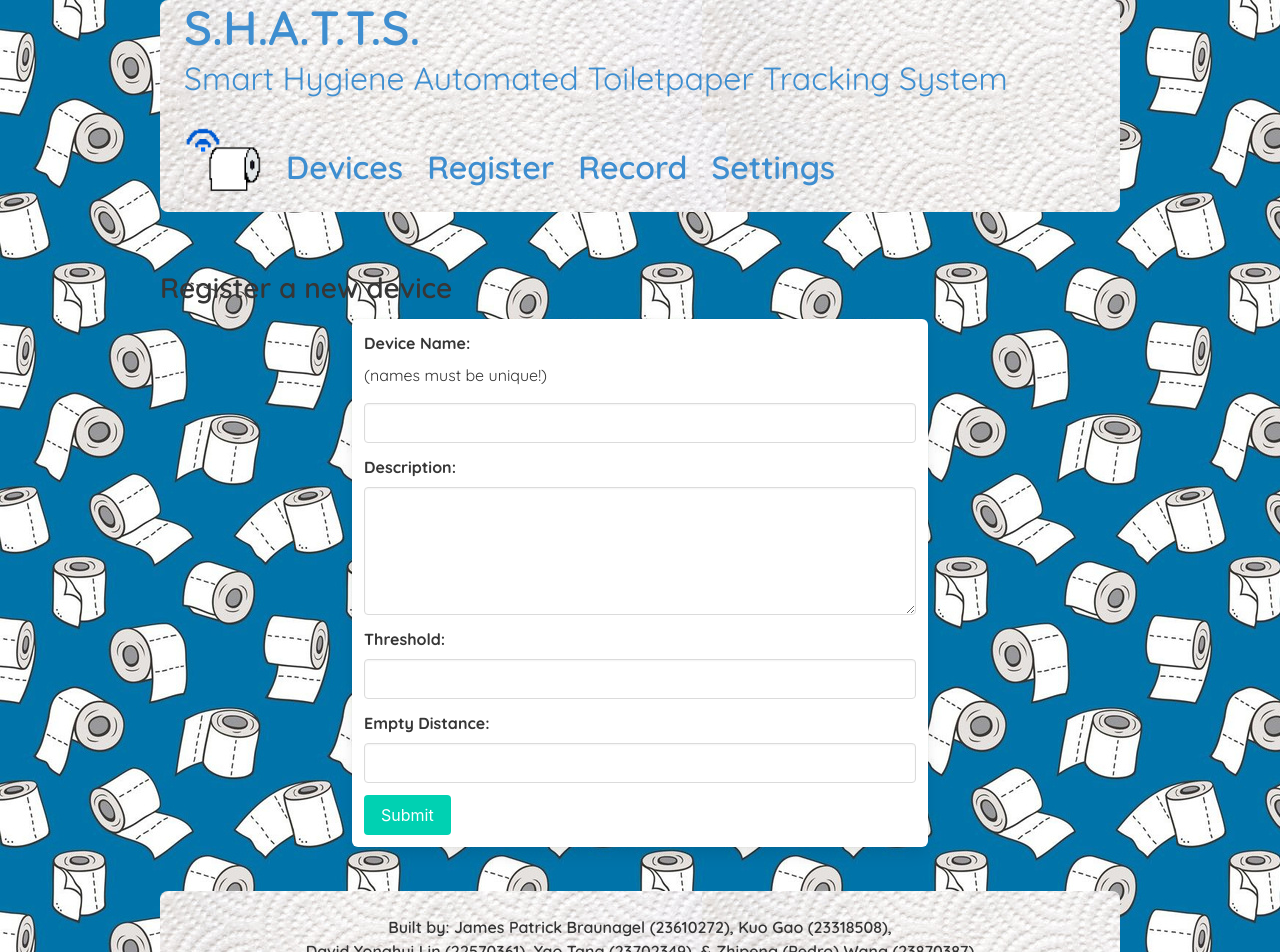
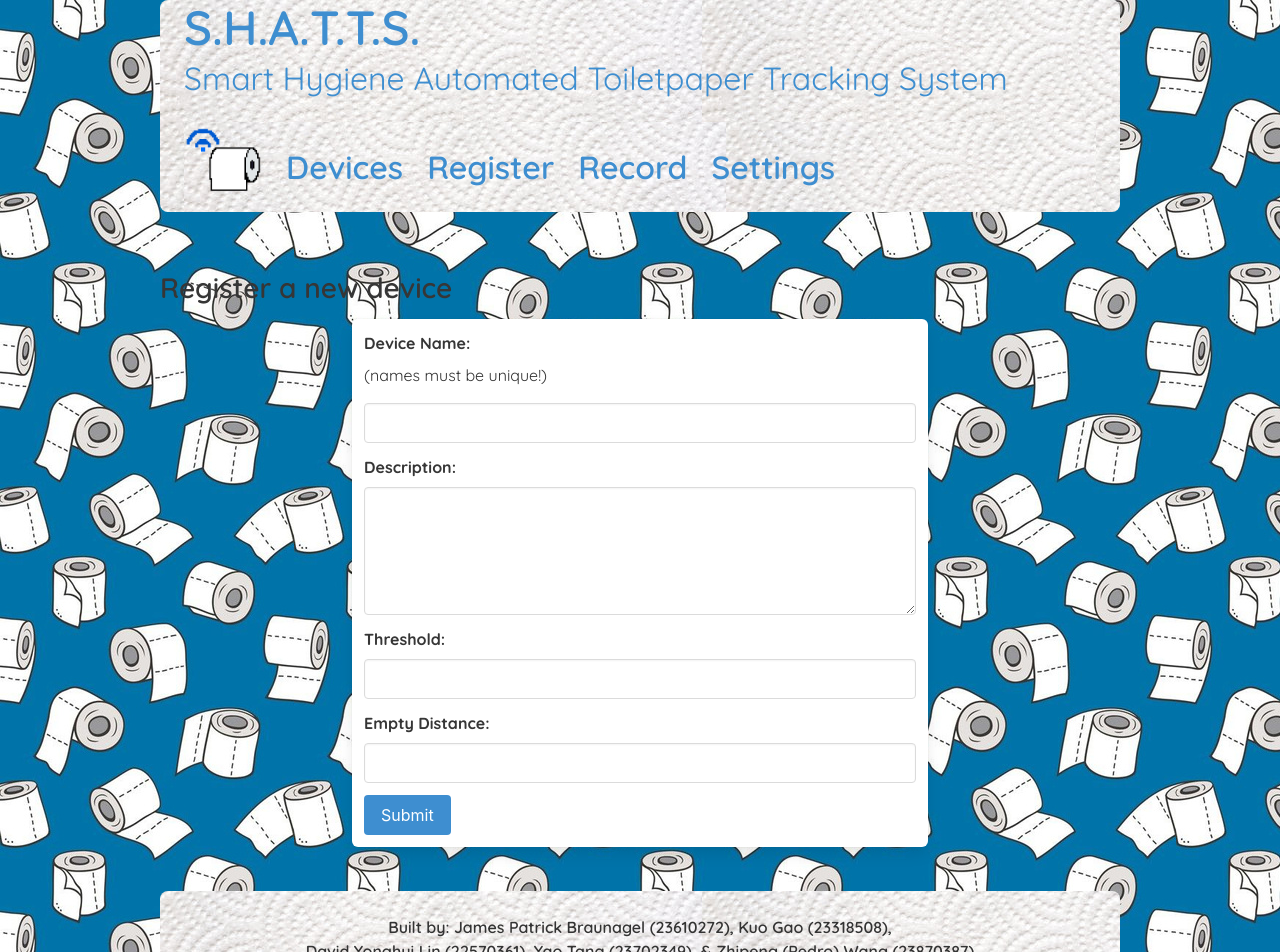
Before and after one commit to PdrTheCoder/cits5506-group36-frontend, a React (Create React App) app: page /register in a window 1280 px wide. Shown: the top 952 px of the page. Built offline with nearby package versions, Linux system fonts and the light colour scheme.

Commit message:
new devices initial distance  = empty distance.

```diff
--- a/src/Register.js
+++ b/src/Register.js
@@ -13,7 +13,7 @@ const Register = () => {
 
   const handleSubmit = (e) => {
     e.preventDefault();
-    const deviceCreate = {name:dname, desc:ddesc, threshold: Number(threshold), empty_distance: Number(emptyVal)};
+    const deviceCreate = {name:dname, desc:ddesc, threshold: Number(threshold), distance: Number(emptyVal), empty_distance: Number(emptyVal)};
     setIsPending(true);
     fetch(config.url.API_BASE + 'devices', {
         method: "POST",
@@ -84,8 +84,8 @@ const Register = () => {
               />
             </div>
           </div>
-          { !isPending && <button className="button is-primary">Submit</button>}
-          { isPending && <button className="button is-primary" disabled>Adding the device..</button>}
+          { !isPending && <button className="button is-info">Submit</button>}
+          { isPending && <button className="button is-info" disabled>Adding the device..</button>}
         </form>
       </div>
     </div>
```
